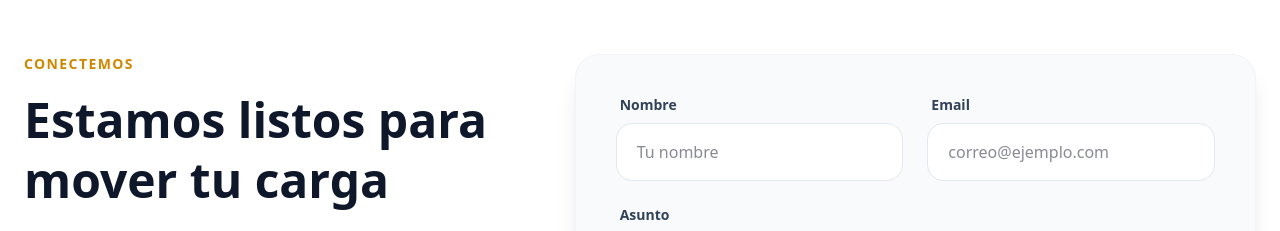
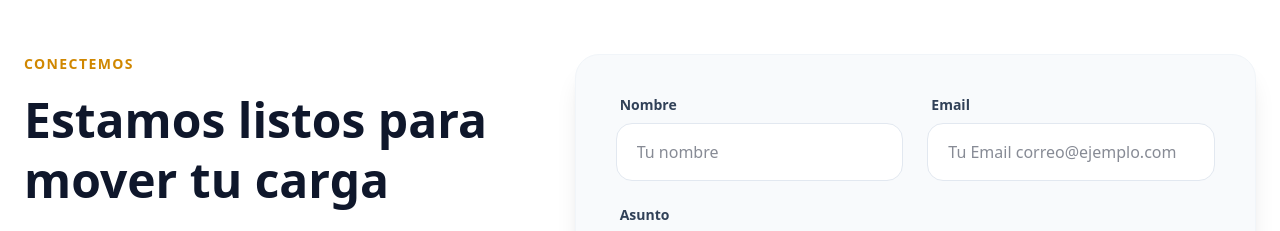
Before and after one commit to RickStekman/grupo-svl, a Next.js app: page / in a window 1280 px wide. Shown: the part 9800-10031 px from the top of the page. Built offline with nearby package versions, Linux system fonts and the light colour scheme.

Commit message:
cositas de la parte de contacto

```diff
--- a/src/components/Contact.js
+++ b/src/components/Contact.js
@@ -107,7 +107,7 @@ export default function Contact() {
                       name="user_email"
                       type="email"
                       className="w-full px-5 py-4 bg-white border border-slate-200 rounded-2xl focus:ring-2 focus:ring-yellow-500 focus:border-transparent outline-none transition-all text-slate-900"
-                      placeholder="correo@ejemplo.com"
+                      placeholder="Tu Email correo@ejemplo.com"
                       required
                     />
                   </div>
```
